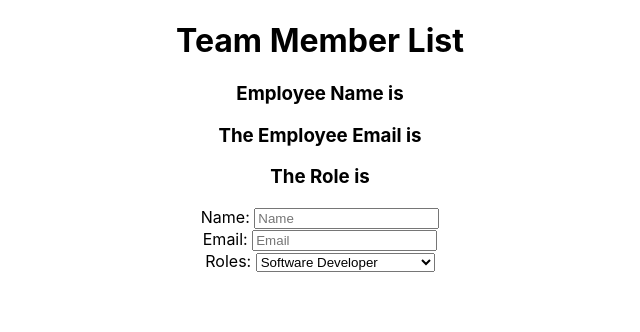
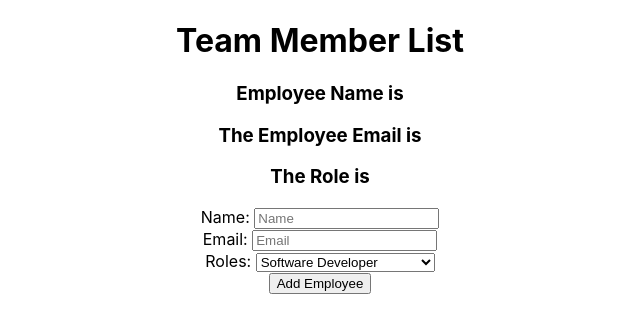
Before and after one commit to bloominstituteoftechnology/team-builder, a React (Create React App) app in the folder team-builder/: page / in a window 1280 px wide. Shown: the top 332 px of the page, without its empty margins (320-960 px from the left). Built offline with nearby package versions, Linux system fonts and the light colour scheme.

Commit message:
Added Button and onSubmit

```diff
--- a/team-builder/src/Form.js
+++ b/team-builder/src/Form.js
@@ -24,7 +24,7 @@ const Form = props => {
 
 
     return (
-        <form>
+        <form onSubmit={handleSubmit}>
             <h3>Employee Name is {user.name}</h3>
             <h3>The Employee Email is{user.email}</h3>
             <h3>The Role is {user.role}</h3>
@@ -79,6 +79,7 @@ const Form = props => {
                         </option>
                     </select>
             </div>
+                <button>Add Employee</button>
         </form>
     )
 }
```
